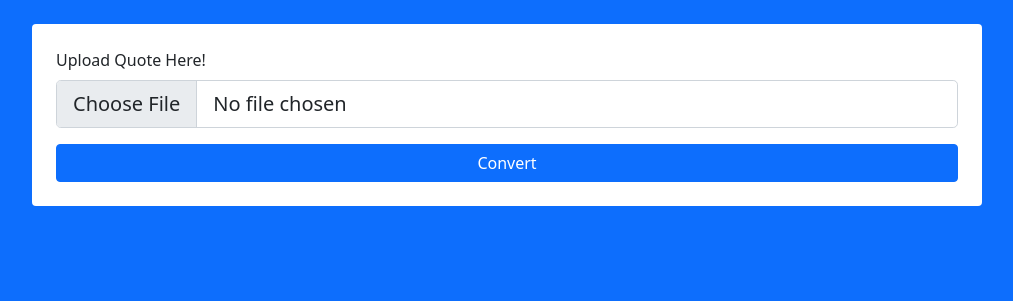
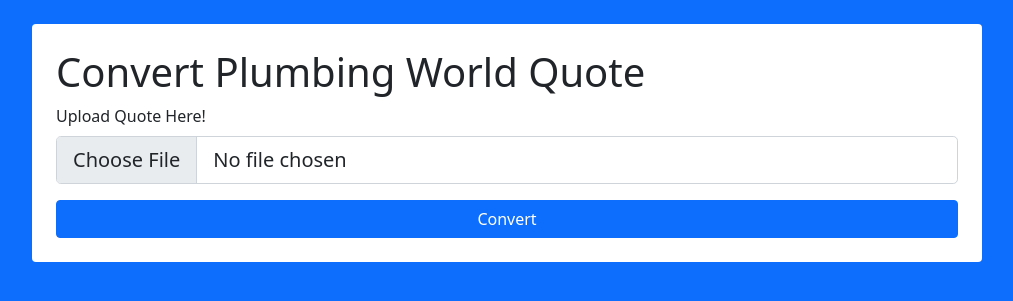
Before and after one commit to TazBruce/QuoteFormatter, a Flask app: page / in a window 1280 px wide. Shown: the top 301 px of the page, without its empty margins (133-1146 px from the left). Run offline with Flask 2, Linux system fonts and the light colour scheme.

Commit message:
Added header

```diff
--- a/templates/index.html
+++ b/templates/index.html
@@ -14,6 +14,7 @@
         <div class="col"></div>
         <div class="col-10 bg-white rounded p-4">
             <form id="upload-form" action="{{ url_for('upload') }}" method="post" enctype="multipart/form-data">
+                <h1 class="h1">Convert Plumbing World Quote</h1>
                 <div class="mb-3">
                     <label for="formFileLg" class="form-label">Upload Quote Here!</label>
                     <input class="form-control form-control-lg" required name="file" type="file" accept=".csv">
```
